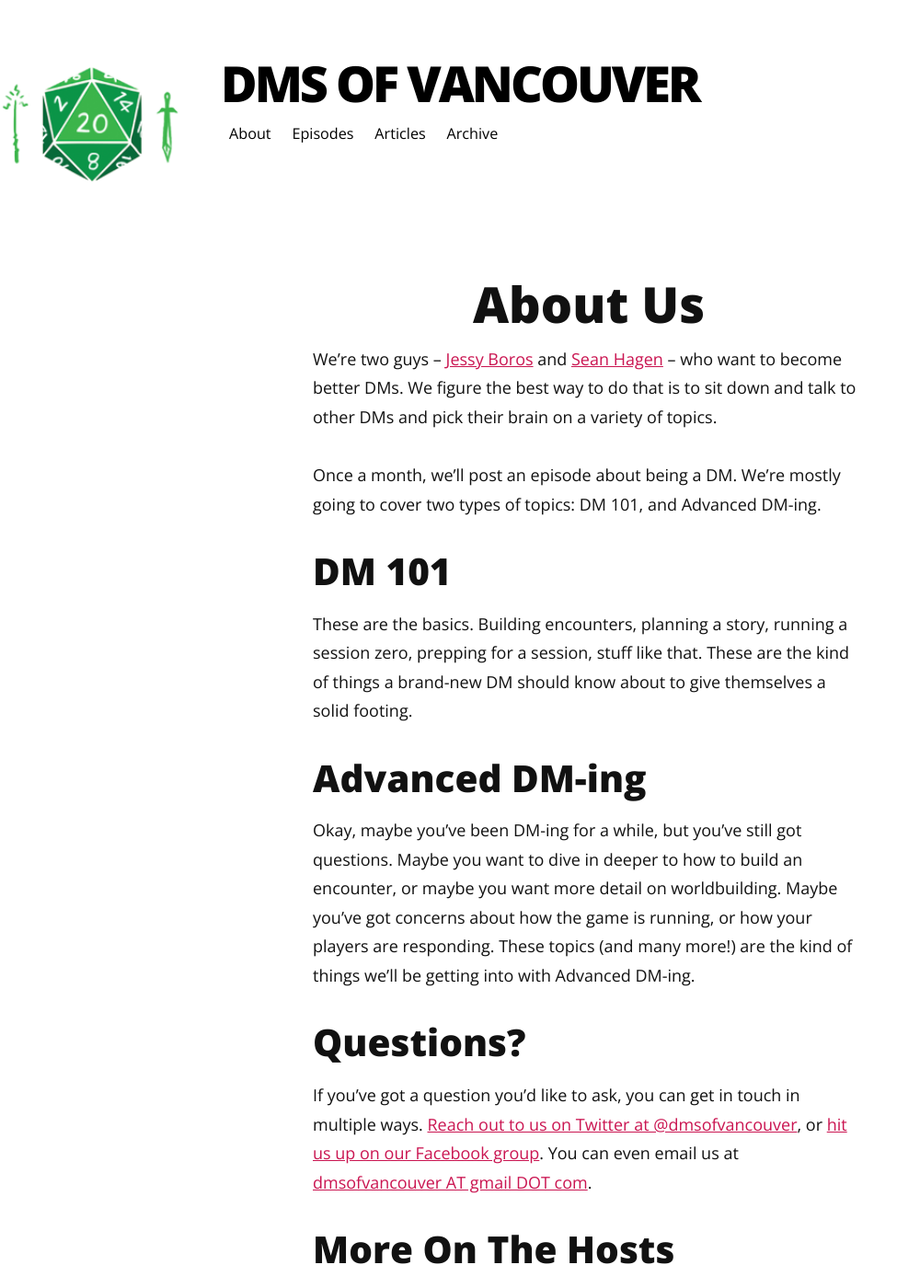
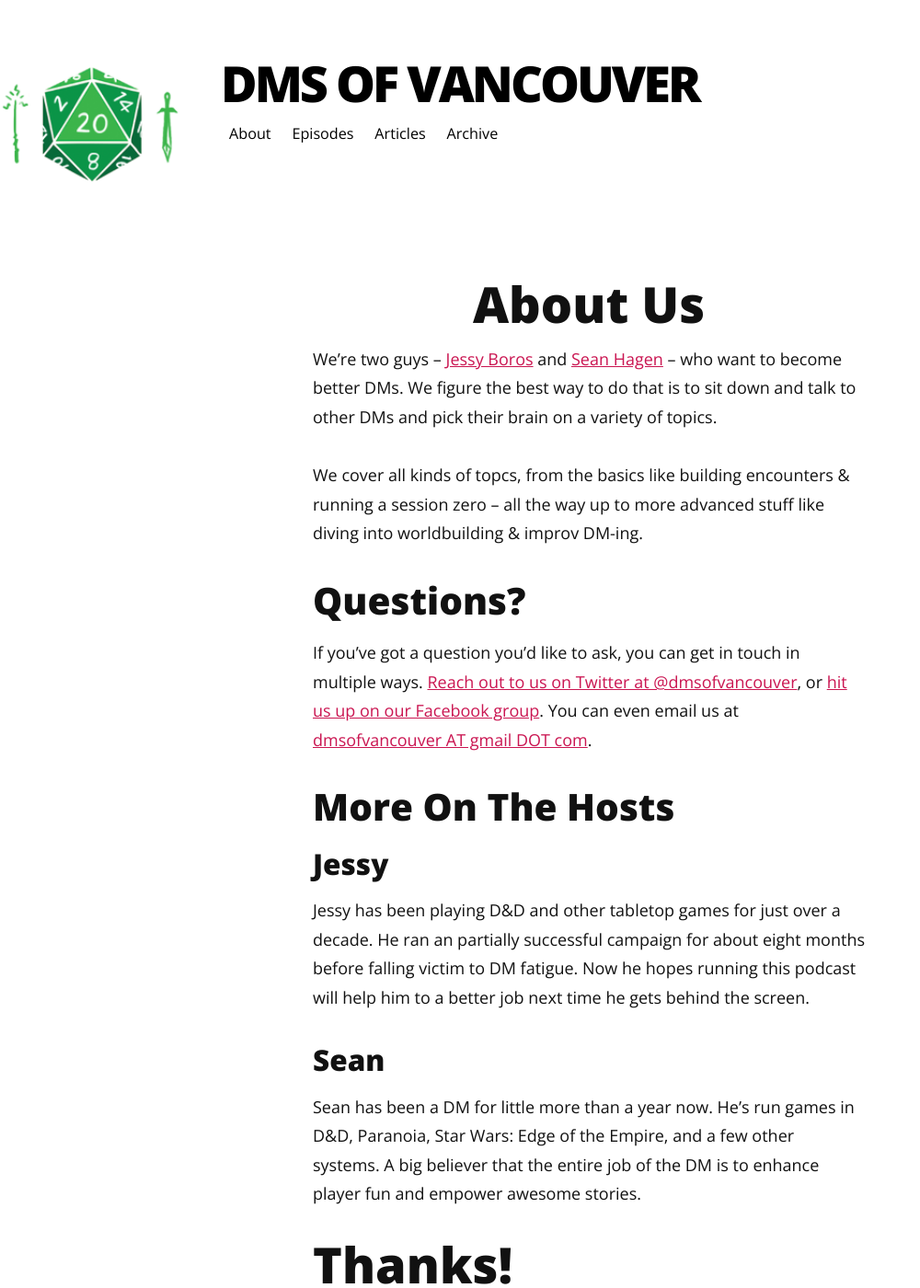
Before and after one commit to seanhagen/dms-of-vancouver, a Jekyll site: the page built from about.md, in a window 1280 px wide and 1400 px high. Shown: the whole window at 92% size, without its empty margins (0-1000 px from the left). Built offline with Jekyll 4.4.1, drawn with Linux system fonts in a browser that asks for light colours; nearby versions of some CDN libraries; comment, search, counter and statistics services are not loaded.

Commit message:
Update the about page to be more accurate

```diff
--- a/about.md
+++ b/about.md
@@ -8,22 +8,9 @@ and [Sean Hagen](http://seanhagen.ca) -- who want to become better DMs. We
 figure the best way to do that is to sit down and talk to other DMs and pick
 their brain on a variety of topics.
 
-Once a month, we'll post an episode about being a DM. We're mostly going to
-cover two types of topics: DM 101, and Advanced DM-ing.
-
-## DM 101
-
-These are the basics. Building encounters, planning a story, running a session
-zero, prepping for a session, stuff like that. These are the kind of things a
-brand-new DM should know about to give themselves a solid footing.
-
-## Advanced DM-ing
-
-Okay, maybe you've been DM-ing for a while, but you've still got
-questions. Maybe you want to dive in deeper to how to build an encounter, or
-maybe you want more detail on worldbuilding. Maybe you've got concerns about how
-the game is running, or how your players are responding. These topics (and many
-more!) are the kind of things we'll be getting into with Advanced DM-ing.
+We cover all kinds of topcs, from the basics like building encounters & running
+a session zero -- all the way up to more advanced stuff like diving into
+worldbuilding & improv DM-ing.
 
 ## Questions?
 
```
